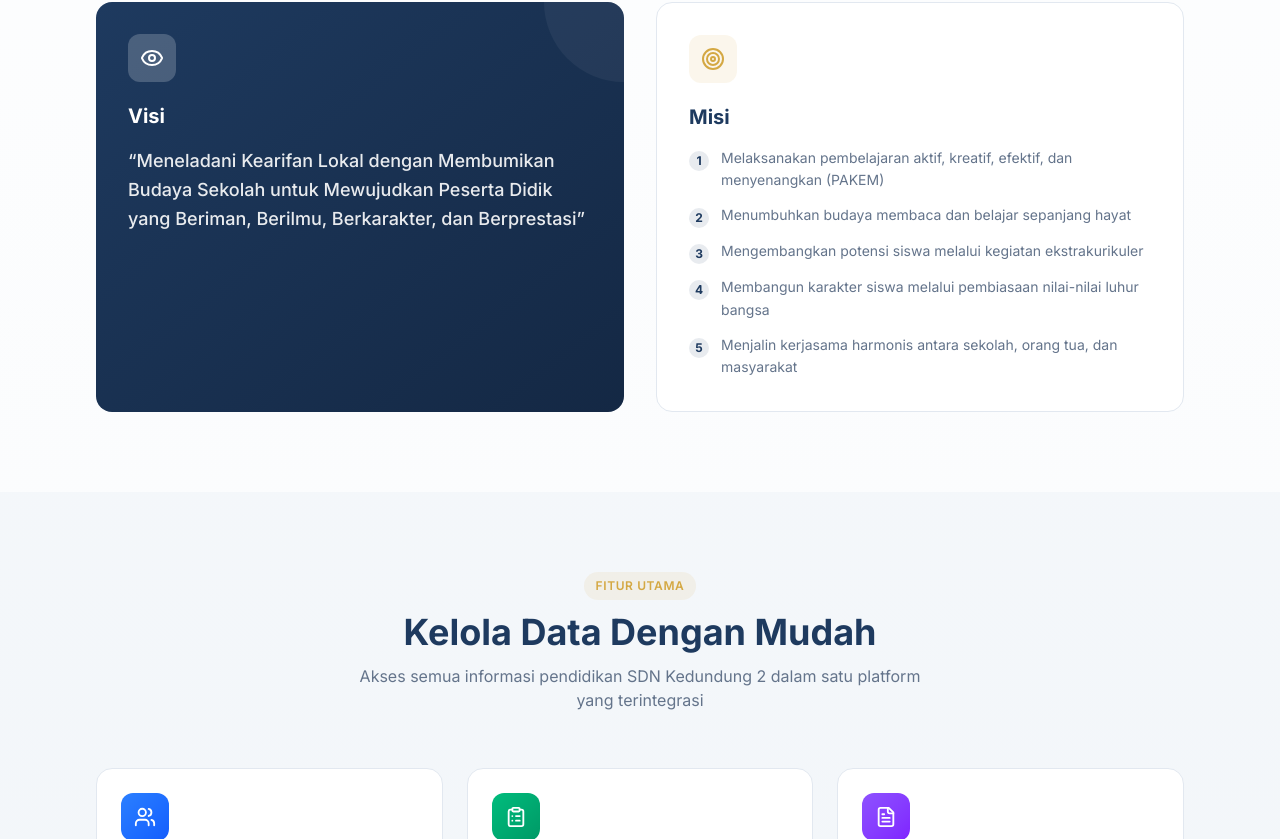
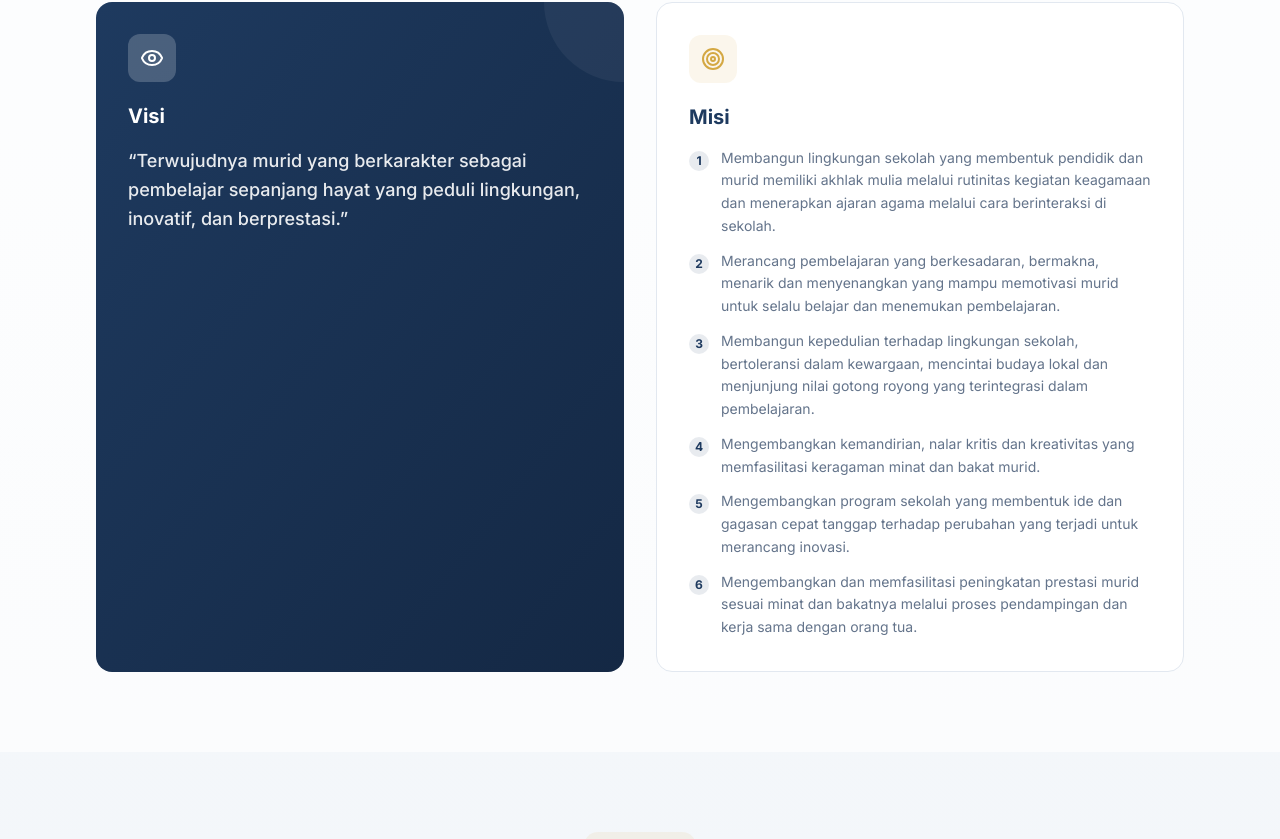
Before and after one commit to iqbalraihanfr/sdn-2kedundung, a Next.js app: page / in a window 1280 px wide. Shown: the part 1051-1890 px from the top of the page. Built offline with nearby package versions, Linux system fonts and the light colour scheme.

Commit message:
feat: add VisiMisiSection component and export mission points in data index

```diff
--- a/src/components/home/visi-misi-section.tsx
+++ b/src/components/home/visi-misi-section.tsx
@@ -24,9 +24,8 @@ export function VisiMisiSection() {
               </div>
               <h3 className="mb-4 text-xl font-bold">Visi</h3>
               <p className="text-lg font-medium leading-relaxed text-white/90">
-                &ldquo;Meneladani Kearifan Lokal dengan Membumikan Budaya
-                Sekolah untuk Mewujudkan Peserta Didik yang Beriman, Berilmu,
-                Berkarakter, dan Berprestasi&rdquo;
+                &ldquo;Terwujudnya murid yang berkarakter sebagai pembelajar
+                sepanjang hayat yang peduli lingkungan, inovatif, dan berprestasi.&rdquo;
               </p>
             </div>
           </div>
--- a/src/data/index.ts
+++ b/src/data/index.ts
@@ -65,11 +65,12 @@ export const homeFeatures = [
 ];
 
 export const misiPoints = [
-  "Melaksanakan pembelajaran aktif, kreatif, efektif, dan menyenangkan (PAKEM)",
-  "Menumbuhkan budaya membaca dan belajar sepanjang hayat",
-  "Mengembangkan potensi siswa melalui kegiatan ekstrakurikuler",
-  "Membangun karakter siswa melalui pembiasaan nilai-nilai luhur bangsa",
-  "Menjalin kerjasama harmonis antara sekolah, orang tua, dan masyarakat",
+  "Membangun lingkungan sekolah yang membentuk pendidik dan murid memiliki akhlak mulia melalui rutinitas kegiatan keagamaan dan menerapkan ajaran agama melalui cara berinteraksi di sekolah.",
+  "Merancang pembelajaran yang berkesadaran, bermakna, menarik dan menyenangkan yang mampu memotivasi murid untuk selalu belajar dan menemukan pembelajaran.",
+  "Membangun kepedulian terhadap lingkungan sekolah, bertoleransi dalam kewargaan, mencintai budaya lokal dan menjunjung nilai gotong royong yang terintegrasi dalam pembelajaran.",
+  "Mengembangkan kemandirian, nalar kritis dan kreativitas yang memfasilitasi keragaman minat dan bakat murid.",
+  "Mengembangkan program sekolah yang membentuk ide dan gagasan cepat tanggap terhadap perubahan yang terjadi untuk merancang inovasi.",
+  "Mengembangkan dan memfasilitasi peningkatan prestasi murid sesuai minat dan bakatnya melalui proses pendampingan dan kerja sama dengan orang tua.",
 ];
 
 export const kebiasaan7Kaih = [
```
